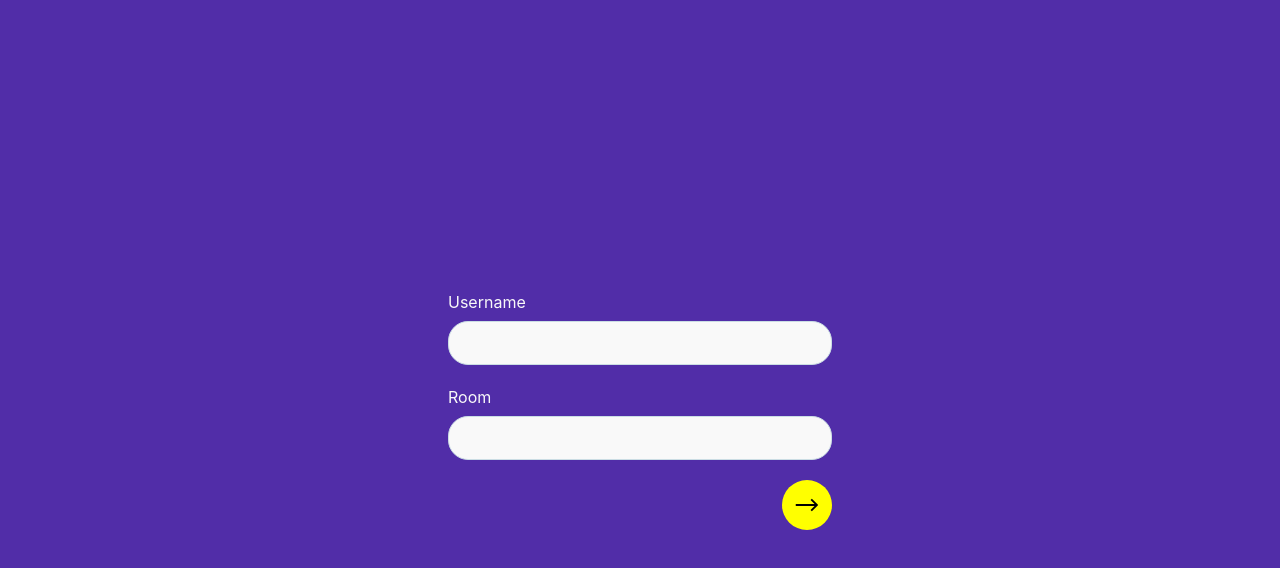
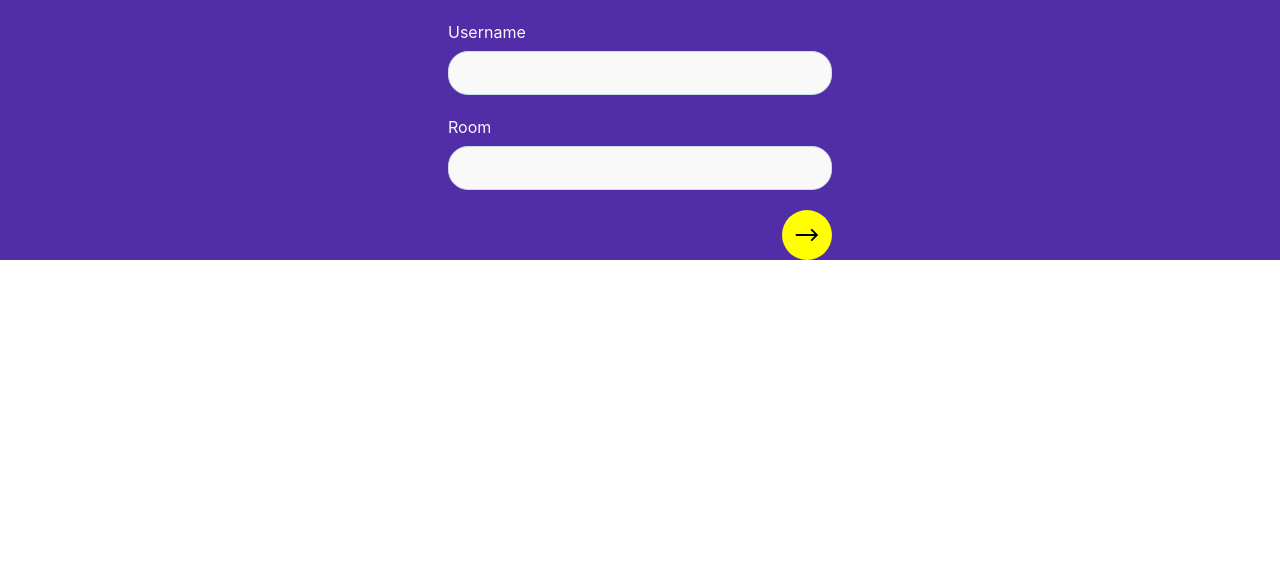
Before and after one commit to OrekuD/react-socket.io-chat-app, a React (Create React App) app in the folder frontend/: page / in a window 1280 px wide. Shown: the top 568 px of the page. Built offline with nearby package versions, Linux system fonts and the light colour scheme.

Commit message:
Fixed bug

```diff
--- a/frontend/public/index.html
+++ b/frontend/public/index.html
@@ -15,16 +15,7 @@
       user's mobile device or desktop. See https://developers.google.com/web/fundamentals/web-app-manifest/
     -->
     <link rel="manifest" href="%PUBLIC_URL%/manifest.json" />
-    <!--
-      Notice the use of %PUBLIC_URL% in the tags above.
-      It will be replaced with the URL of the `public` folder during the build.
-      Only files inside the `public` folder can be referenced from the HTML.
-
-      Unlike "/favicon.ico" or "favicon.ico", "%PUBLIC_URL%/favicon.ico" will
-      work correctly both with client-side routing and a non-root public URL.
-      Learn how to configure a non-root public URL by running `npm run build`.
-    -->
-    <title>React App</title>
+    <title>Chat App</title>
   </head>
   <body>
     <noscript>You need to enable JavaScript to run this app.</noscript>
--- a/frontend/src/App.scss
+++ b/frontend/src/App.scss
@@ -10,6 +10,7 @@ a {
 
 .container {
   width: 100vw;
+  height: 100%;
   display: flex;
   align-items: center;
   justify-content: center;
--- a/frontend/src/components/Container.js
+++ b/frontend/src/components/Container.js
@@ -2,10 +2,6 @@ import React from "react";
 
 const Container = ({ children }) => {
   const height = window.innerHeight;
-  return (
-    <div className="container" style={{ height }}>
-      {children}
-    </div>
-  );
+  return <div className="container">{children}</div>;
 };
 export default Container;
--- a/frontend/src/routes/ChatScreen.js
+++ b/frontend/src/routes/ChatScreen.js
@@ -15,9 +15,9 @@ const ChatScreen = ({ location }) => {
   const [messages, setMessages] = useState([]);
   const [roomDetails, setRoomDetails] = useState({});
 
-  const ENDPOINT = "localhost:5000";
+  // const ENDPOINT = "localhost:5000";
 
-  // const ENDPOINT = "https://react-socket-io-chat-app.herokuapp.com/";
+  const ENDPOINT = "https://react-socket-io-chat-app.herokuapp.com/";
 
   useEffect(() => {
     socket = io(ENDPOINT);
```
